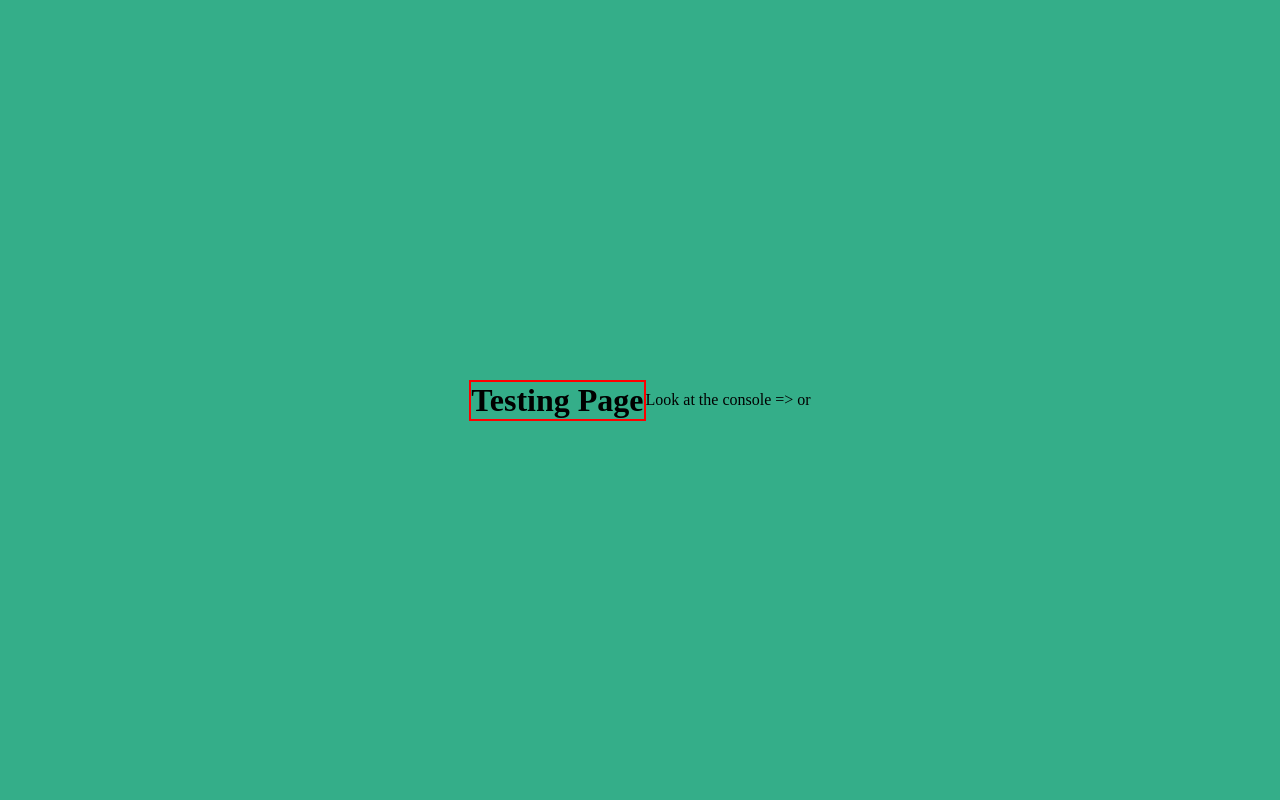
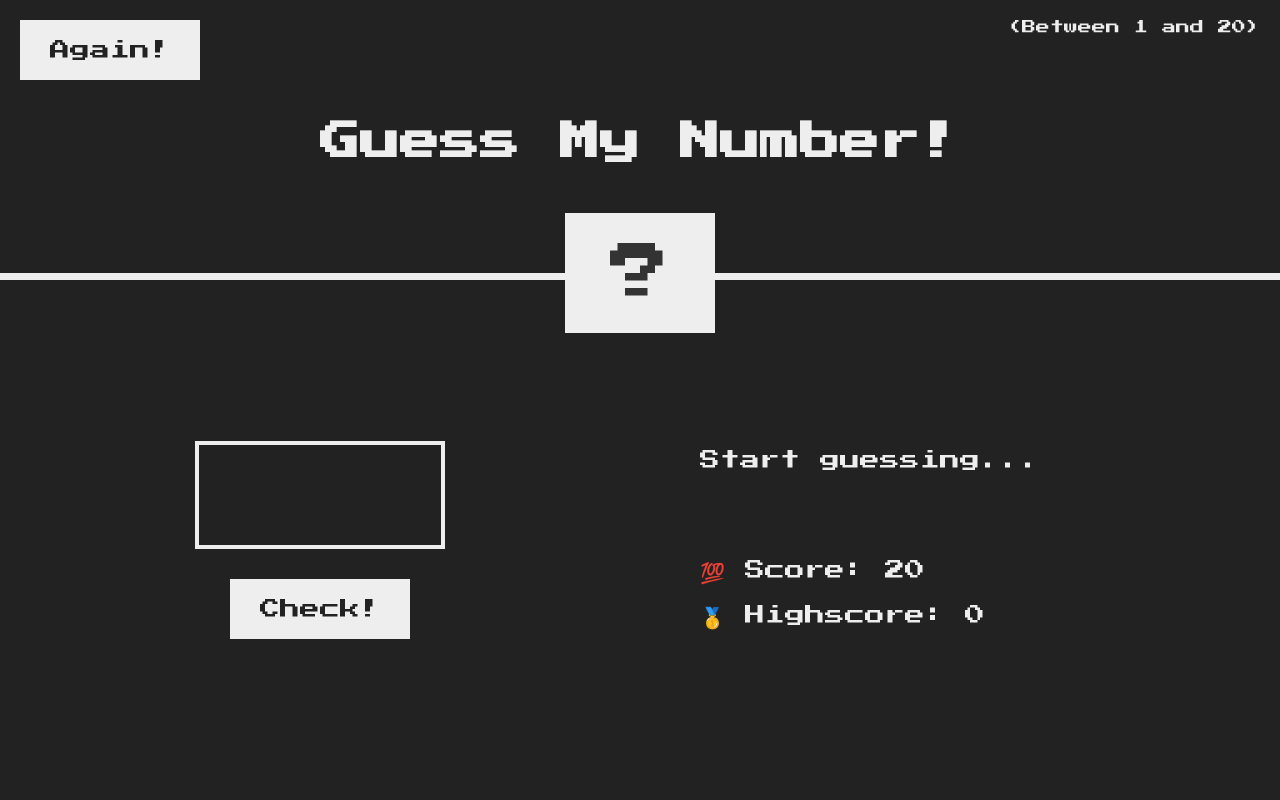
Before and after one commit to henriquediasjr/curso-javascript, a plain HTML site: page guess-my-numberProject/index.html in a window 1280 px wide. Drawn offline with Linux system fonts and the light colour scheme.

Commit message:
new project

```diff
--- a/guess-my-numberProject/index.html
+++ b/guess-my-numberProject/index.html
@@ -1,22 +1,32 @@
-<html>
+<!DOCTYPE html>
+<html lang="en">
   <head>
-    <style>
-      body {
-        background-color: #34ae89;
-        display: flex;
-        align-items: center;
-        justify-content: center;
-      }
-      h1 {
-        font-weight: 600;
-        font-style: arial;
-        border: 2px solid red;
-      }
-    </style>
+    <meta charset="UTF-8" />
+    <meta name="viewport" content="width=device-width, initial-scale=1.0" />
+    <meta http-equiv="X-UA-Compatible" content="ie=edge" />
+    <link rel="stylesheet" href="style.css" />
+    <title>Guess My Number!</title>
   </head>
   <body>
-    <h1>Testing Page</h1>
-    <p>Look at the console => or</p>
+    <header>
+      <h1>Guess My Number!</h1>
+      <p class="between">(Between 1 and 20)</p>
+      <button class="btn again">Again!</button>
+      <div class="number">?</div>
+    </header>
+    <main>
+      <section class="left">
+        <input type="number" class="guess" />
+        <button class="btn check">Check!</button>
+      </section>
+      <section class="right">
+        <p class="message">Start guessing...</p>
+        <p class="label-score">💯 Score: <span class="score">20</span></p>
+        <p class="label-highscore">
+          🥇 Highscore: <span class="highscore">0</span>
+        </p>
+      </section>
+    </main>
     <script src="script.js"></script>
   </body>
 </html>
--- a/guess-my-numberProject/script.js
+++ b/guess-my-numberProject/script.js
@@ -0,0 +1 @@
+'use strict';
--- /dev/null
+++ b/guess-my-numberProject/style.css
@@ -0,0 +1,119 @@
+@import url('https://fonts.googleapis.com/css?family=Press+Start+2P&display=swap');
+
+* {
+  margin: 0;
+  padding: 0;
+  box-sizing: inherit;
+}
+
+html {
+  font-size: 62.5%;
+  box-sizing: border-box;
+}
+
+body {
+  font-family: 'Press Start 2P', sans-serif;
+  color: #eee;
+  background-color: #222;
+  /* background-color: #60b347; */
+}
+
+/* LAYOUT */
+header {
+  position: relative;
+  height: 35vh;
+  border-bottom: 7px solid #eee;
+}
+
+main {
+  height: 65vh;
+  color: #eee;
+  display: flex;
+  align-items: center;
+  justify-content: space-around;
+}
+
+.left {
+  width: 52rem;
+  display: flex;
+  flex-direction: column;
+  align-items: center;
+}
+
+.right {
+  width: 52rem;
+  font-size: 2rem;
+}
+
+/* ELEMENTS STYLE */
+h1 {
+  font-size: 4rem;
+  text-align: center;
+  position: absolute;
+  width: 100%;
+  top: 52%;
+  left: 50%;
+  transform: translate(-50%, -50%);
+}
+
+.number {
+  background: #eee;
+  color: #333;
+  font-size: 6rem;
+  width: 15rem;
+  padding: 3rem 0rem;
+  text-align: center;
+  position: absolute;
+  bottom: 0;
+  left: 50%;
+  transform: translate(-50%, 50%);
+}
+
+.between {
+  font-size: 1.4rem;
+  position: absolute;
+  top: 2rem;
+  right: 2rem;
+}
+
+.again {
+  position: absolute;
+  top: 2rem;
+  left: 2rem;
+}
+
+.guess {
+  background: none;
+  border: 4px solid #eee;
+  font-family: inherit;
+  color: inherit;
+  font-size: 5rem;
+  padding: 2.5rem;
+  width: 25rem;
+  text-align: center;
+  display: block;
+  margin-bottom: 3rem;
+}
+
+.btn {
+  border: none;
+  background-color: #eee;
+  color: #222;
+  font-size: 2rem;
+  font-family: inherit;
+  padding: 2rem 3rem;
+  cursor: pointer;
+}
+
+.btn:hover {
+  background-color: #ccc;
+}
+
+.message {
+  margin-bottom: 8rem;
+  height: 3rem;
+}
+
+.label-score {
+  margin-bottom: 2rem;
+}
```
Also changed, not shown: 1 other file.
